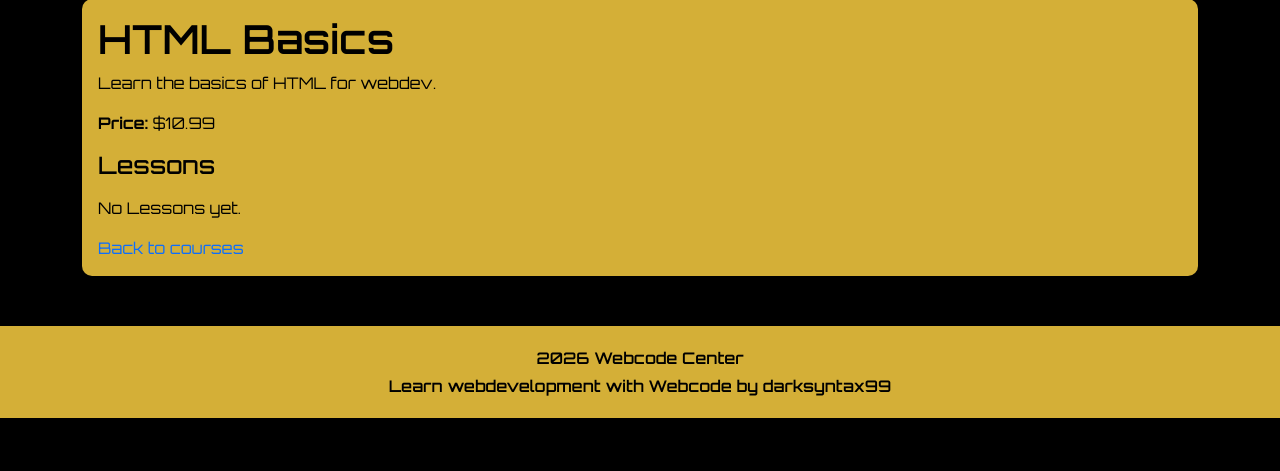
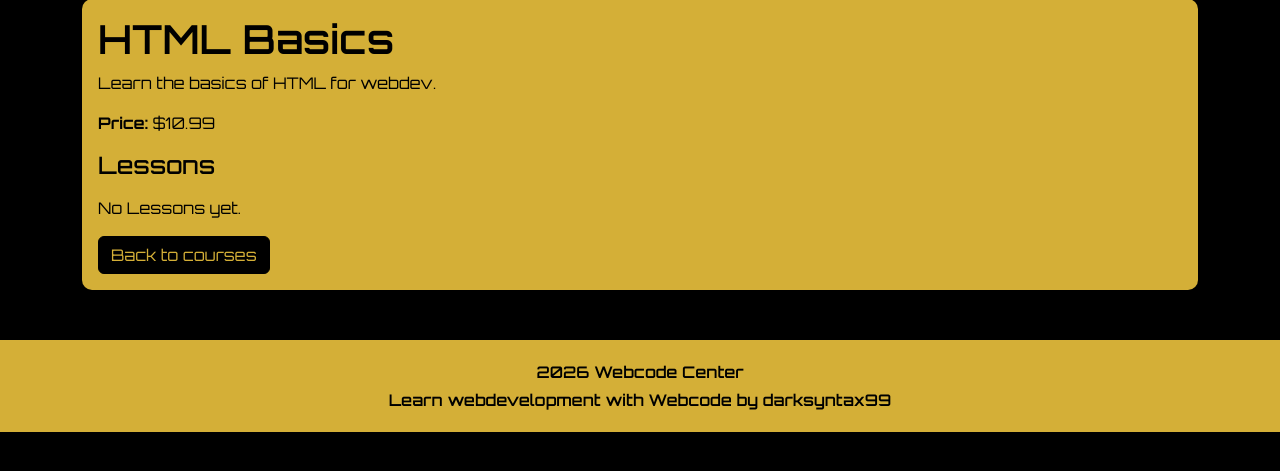
Before and after one commit to Darksyntax99/Webcode-center, a Django app: page /1/ in a window 1280 px wide. Shown: the part 102-573 px from the top of the page. Run offline with Django 5.2, Linux system fonts and the light colour scheme; data comes from the database, SQL or seed files in the repository; data that the repository does not hold is empty; some web fonts are replaced.

Commit message:
fix html

```diff
--- a/courses/templates/courses/course_detail.html
+++ b/courses/templates/courses/course_detail.html
@@ -24,7 +24,7 @@
      {% for lesson in course.lessons.all %}
 
      <!-- Lessons item -->
-      <div class="border rounded p-3 mb-3">
+      <div class="lesson">
         <h3 class="h5">
             {{lesson.title}}
             </h3>
@@ -39,7 +39,7 @@
     {% endfor %}
 <!-- Back button -->
  <a href = "{% url 'courses_home' %}"
- class="btn-btn-secondary">
+ class="btn btn-secondary">
 Back to courses</a>
         </div>
       </div>
```
